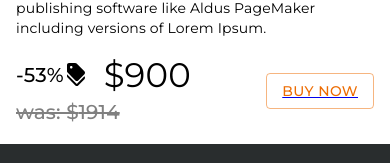
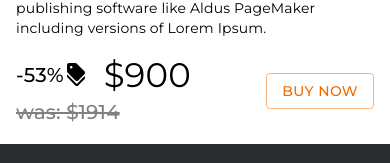
Before and after one commit to Ospann/online_shop, a Next.js app: page /product/1 in a window 390 px wide. Shown: the part 868-1031 px from the top of the page. Built offline with nearby package versions, Linux system fonts and the light colour scheme.

Commit message:
Add files via upload

```diff
--- a/src/app/globals.css
+++ b/src/app/globals.css
@@ -17,7 +17,6 @@ body {
   border: none !important;
 }
 
-
 @media only screen and (max-width: 1024px) {
   .onlyPC {
     display: none;
--- a/src/app/product/[id]/components/ProductDetails.tsx
+++ b/src/app/product/[id]/components/ProductDetails.tsx
@@ -20,8 +20,9 @@ const ProductDetails = ({ name, id, rating, sold, oldPrice, description, price }
             <Typography variant="body2">{description}</Typography>
             <Box className={classes.PriceBlock}>
                 <Discount oldPrice={oldPrice} price={price} />
-                <Link href={'/cart'}  prefetch={false} onClick={() => { !existInCart && setCart(id, 1) }}>
+                <Link href={'/cart'} prefetch={false} onClick={() => { !existInCart && setCart(id, 1) }}>
                     <Button
+                        className={classes.btn}
                         color='warning'
                         variant='outlined'
                     >
--- a/src/app/product/[id]/product.module.css
+++ b/src/app/product/[id]/product.module.css
@@ -25,7 +25,7 @@
     box-sizing: border-box;
 }
 
-.PriceBlock >button {
+.btn{
     display: none;
 }
 
@@ -53,7 +53,7 @@
         justify-content: space-between;
     }
 
-    .PriceBlock button {
+    .btn {
         display: block;
     }
 }
--- a/src/components/Stepper/index.tsx
+++ b/src/components/Stepper/index.tsx
@@ -1,5 +1,5 @@
 import { Box, Button } from "@mui/material";
-
+import classes from './stepper.module.css'
 type StepperType = {
     step: number;
     handleClick: (step: number) => void;
@@ -7,13 +7,7 @@ type StepperType = {
 
 const Stepper = ({ step, handleClick }: StepperType) => {
     return (
-        <Box sx={{
-            display: 'flex',
-            justifyContent: 'space-between',
-            alignItems: 'center',
-            border: '1px solid #e6e6e6',
-            borderRadius: '5px',
-        }}>
+        <Box className={classes.stepper}>
             <Button
                 color="warning"
                 variant="contained"
--- /dev/null
+++ b/src/components/Stepper/stepper.module.css
@@ -0,0 +1,7 @@
+.stepper{
+    display: flex;
+    justify-content: space-between;
+    align-items: center;
+    border: 1px solid #e6e6e6;
+    border-radius: 5px;
+}
```
